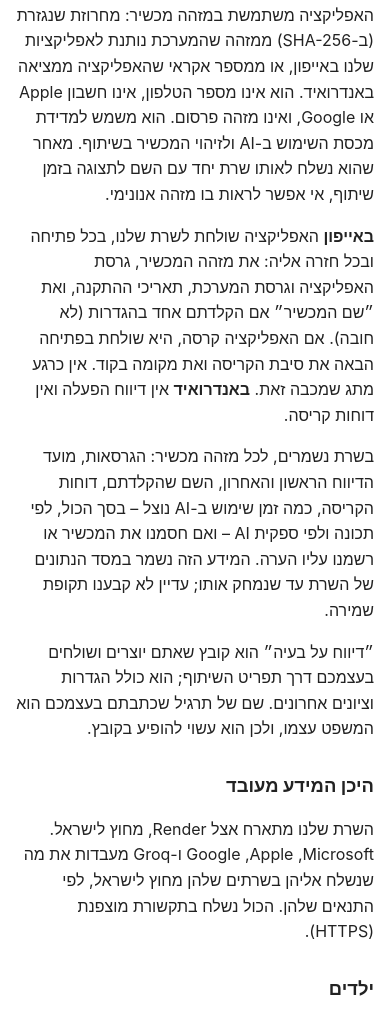
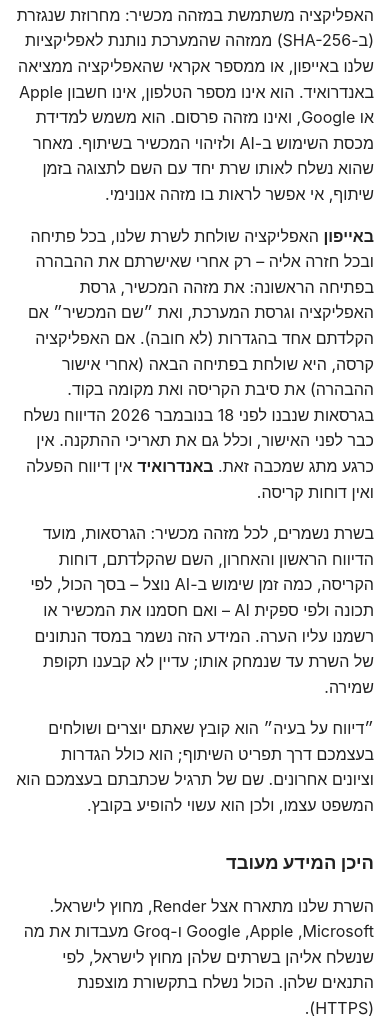
Before and after one commit to hadasrubo-dev/spiraapps.com, a plain HTML site: page spiraspeak/privacy/index.html in a window 390 px wide. Shown: the part 6486-7510 px from the top of the page. Drawn offline with Linux system fonts and the light colour scheme.

Commit message:
SpiraSpeak privacy (he/en): the iPhone check-in waits for the notice and no longer sends install dates (builds from 2026-11-18)
Co-Authored-By: Claude Opus 5.5 <noreply@anthropic.com>

```diff
--- a/spiraspeak/privacy/index.html
+++ b/spiraspeak/privacy/index.html
@@ -63,7 +63,7 @@
 <h2>מזהה מכשיר, דיווח הפעלה ודוחות קריסה</h2>
 <p>האפליקציה משתמשת במזהה מכשיר: מחרוזת שנגזרת (ב-SHA-256) ממזהה שהמערכת נותנת לאפליקציות שלנו באייפון, או ממספר אקראי שהאפליקציה ממציאה באנדרואיד. הוא אינו מספר הטלפון, אינו חשבון Apple או Google, ואינו מזהה פרסום. הוא משמש למדידת מכסת השימוש ב-AI ולזיהוי המכשיר בשיתוף. מאחר שהוא נשלח לאותו שרת יחד עם השם לתצוגה בזמן שיתוף, אי אפשר לראות בו מזהה אנונימי.</p>
 <!-- UPDATE WHEN: check-in and crash upload start only after the disclaimer is accepted, or get an off switch (review iOS M2); or Android gains a check-in / crash reporter. -->
-<p><strong>באייפון</strong> האפליקציה שולחת לשרת שלנו, בכל פתיחה ובכל חזרה אליה: את מזהה המכשיר, גרסת האפליקציה וגרסת המערכת, תאריכי ההתקנה, ואת ״שם המכשיר״ אם הקלדתם אחד בהגדרות (לא חובה). אם האפליקציה קרסה, היא שולחת בפתיחה הבאה את סיבת הקריסה ואת מקומה בקוד. אין כרגע מתג שמכבה זאת. <strong>באנדרואיד</strong> אין דיווח הפעלה ואין דוחות קריסה.</p>
+<p><strong>באייפון</strong> האפליקציה שולחת לשרת שלנו, בכל פתיחה ובכל חזרה אליה – רק אחרי שאישרתם את ההבהרה בפתיחה הראשונה: את מזהה המכשיר, גרסת האפליקציה וגרסת המערכת, ואת ״שם המכשיר״ אם הקלדתם אחד בהגדרות (לא חובה). אם האפליקציה קרסה, היא שולחת בפתיחה הבאה (אחרי אישור ההבהרה) את סיבת הקריסה ואת מקומה בקוד. בגרסאות שנבנו לפני 18 בנובמבר 2026 הדיווח נשלח כבר לפני האישור, וכלל גם את תאריכי ההתקנה. אין כרגע מתג שמכבה זאת. <strong>באנדרואיד</strong> אין דיווח הפעלה ואין דוחות קריסה.</p>
 <p>בשרת נשמרים, לכל מזהה מכשיר: הגרסאות, מועד הדיווח הראשון והאחרון, השם שהקלדתם, דוחות הקריסה, כמה זמן שימוש ב-AI נוצל – בסך הכול, לפי תכונה ולפי ספקית AI – ואם חסמנו את המכשיר או רשמנו עליו הערה. המידע הזה נשמר במסד הנתונים של השרת עד שנמחק אותו; עדיין לא קבענו תקופת שמירה.</p>
 <p>״דיווח על בעיה״ הוא קובץ שאתם יוצרים ושולחים בעצמכם דרך תפריט השיתוף; הוא כולל הגדרות וציונים אחרונים. שם של תרגיל שכתבתם בעצמכם הוא המשפט עצמו, ולכן הוא עשוי להופיע בקובץ.</p>
 
```
Also changed, not shown: spiraspeak/privacy/en/index.html (+1 -1 lines).
